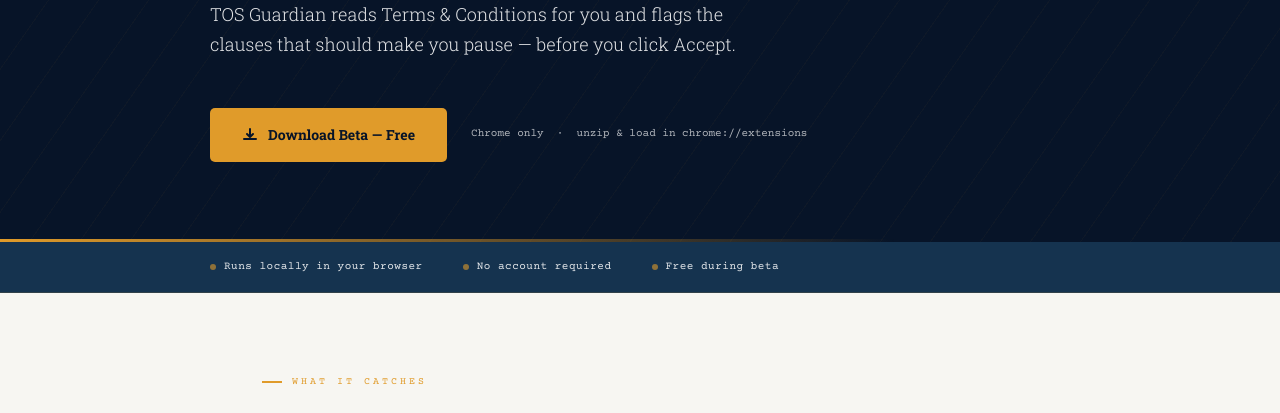
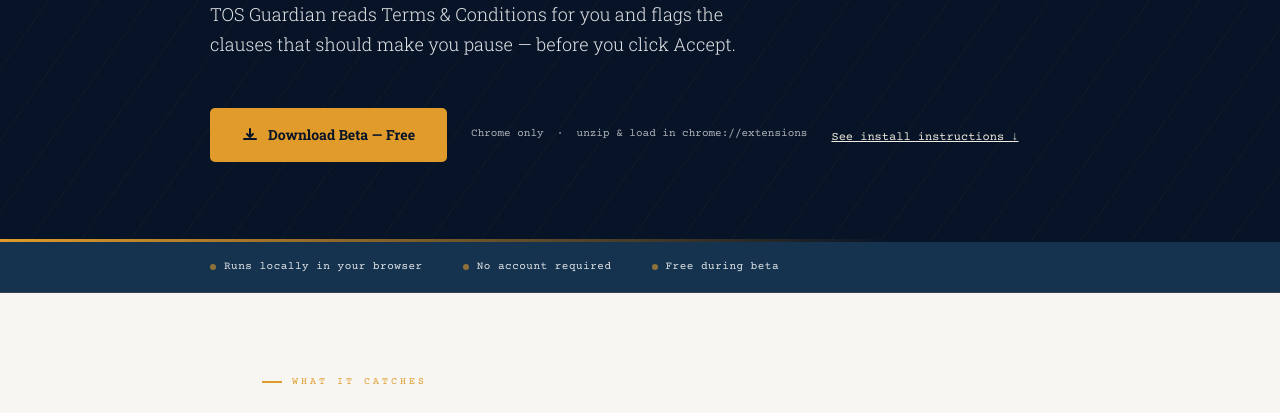
Before and after one commit to christiaylor/Sandbox-Hackathon, a browser extension: page index.html in a window 1280 px wide. Shown: the part 379-792 px from the top of the page. Drawn offline with nearby package versions, Linux system fonts and the light colour scheme.

Commit message:
Add download instructions link in index.html
Added a small instruction link under the download button to guide users on installation.

```diff
--- a/index.html
+++ b/index.html
@@ -172,6 +172,22 @@
       width: 28px;
       height: 2px;
       background: var(--gold);
+    }
+
+        /* small instruction link under the download button */
+    .download-instructions {
+      display: inline-block;
+      margin-top: 8px;
+      font-family: 'Courier Prime', monospace;
+      font-size: 12px;
+      color: var(--gold-pale);
+      text-decoration: underline;
+      opacity: 0.95;
+      transition: opacity 0.15s, transform 0.15s;
+    }
+    .download-instructions:hover {
+      opacity: 1;
+      transform: translateY(-2px);
     }
 
     h1 {
@@ -609,6 +625,8 @@
           Download Beta — Free
         </a>
         <span class="hero-note">Chrome only &nbsp;·&nbsp; unzip &amp; load in chrome://extensions</span>
+          <!-- NEW: tiny link to the instructions lower on the page -->
+        <a href="#instructions" class="download-instructions">See install instructions ↓</a>
       </div>
     </div>
     <div class="hero-rule"></div>
```
